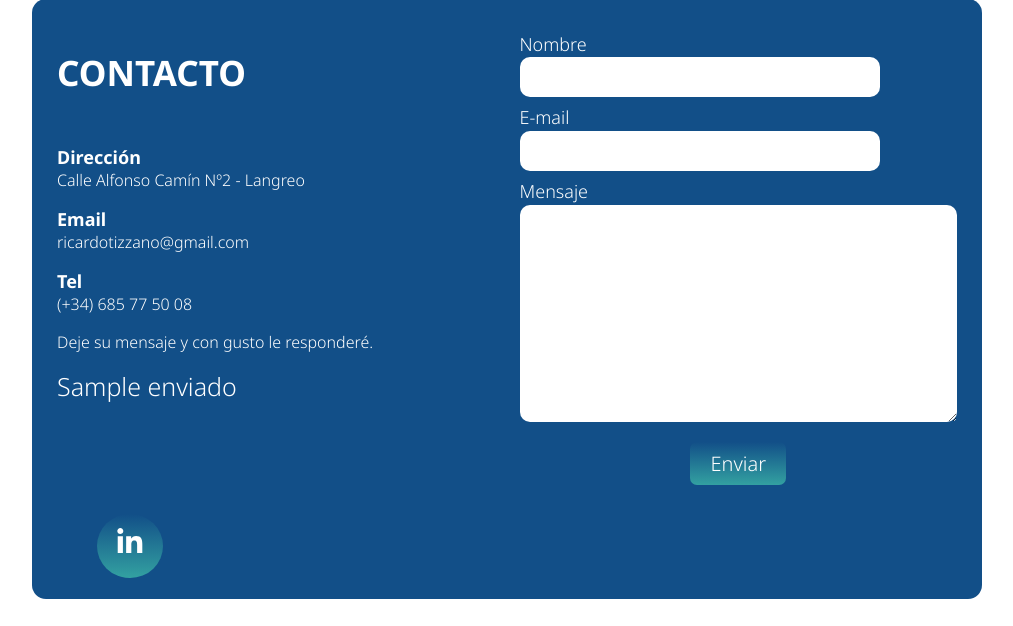
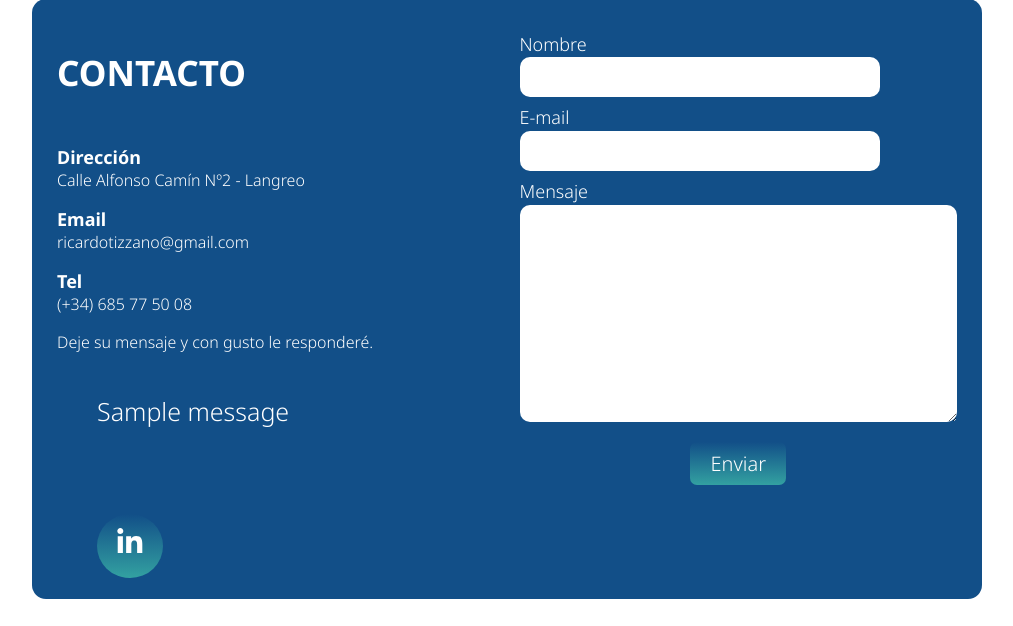
Before and after one commit to RicardoTizzano/cv, a Flask app: template templates/index.html in a window 1280 px wide. Shown: the part 1843-2469 px from the top of the page, without its empty margins (133-1146 px from the left). Run offline with Flask 3, Linux system fonts and the light colour scheme; the template is opened without the code that fills it: most values are stand-ins (such as "Sample title", 1, 10 or a date in 2020); one stand-in notice (Sample message) is shown.

Commit message:
Se arregla mensaje de Mensaje enviado! en section contact

```diff
--- a/app.py
+++ b/app.py
@@ -1,4 +1,4 @@
-from flask import Flask, render_template, request, flash
+from flask import Flask, render_template, request, flash, redirect, url_for
 from flask_mail import Mail, Message
 import os
 
@@ -41,8 +41,8 @@ def send():
         msg.body = message
         mail.send(msg)
         enviado = "Mensaje enviado!"
-        flash("Mensaje enviado !")
-    return render_template("index.html", enviado = enviado)
+        flash(enviado)
+    return redirect(url_for("index",_anchor="contact"))
 
 if __name__ == '__main__':
     app.run(debug=True, host="0.0.0.0", port=8000)
--- a/static/css/contact.css
+++ b/static/css/contact.css
@@ -1,3 +1,7 @@
+ul {
+    list-style: none;
+}
+
 .contact {
     display: grid;
     max-width: 800px;
--- a/templates/index.html
+++ b/templates/index.html
@@ -135,10 +135,18 @@
                     <p class="contact-text">Deje su mensaje y con gusto le responderé.</p>
                 </div>
                 <div>
-                    {{enviado}}
+                    {% with messages = get_flashed_messages() %}
+                        {% if messages %}
+                            <ul class=flashes>
+                            {% for message in messages %}
+                                <li>{{ message }}</li>
+                            {% endfor %}
+                            </ul>
+                        {% endif %}
+                    {% endwith %}
                 </div>
             </div>
-            <form class="contact-form" action = '/contact_post' method="GET">
+            <form class="contact-form" action="{{ url_for('send') }}" method="get"  enctype="multipart/form-data">
                 <div class="contact-form-group">
                     <label for="name">Nombre</label>
                     <input required type="text" name="name" id="name">
```
